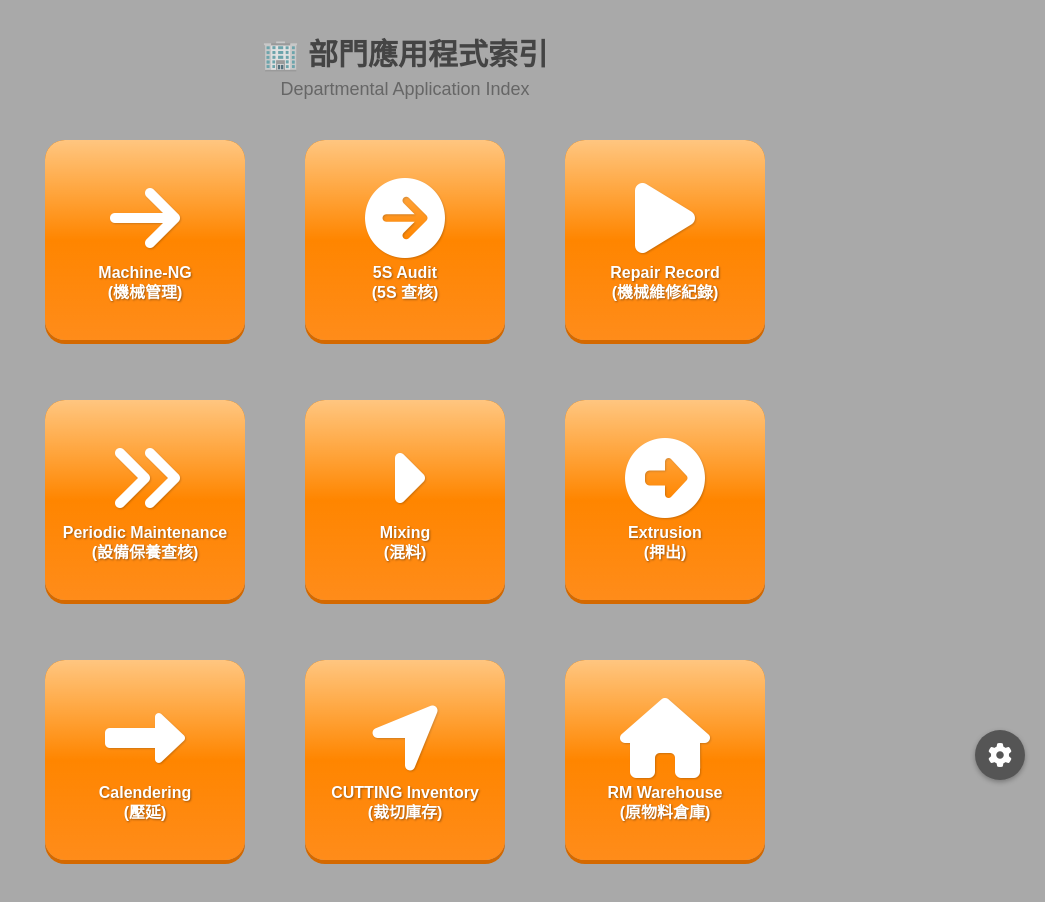
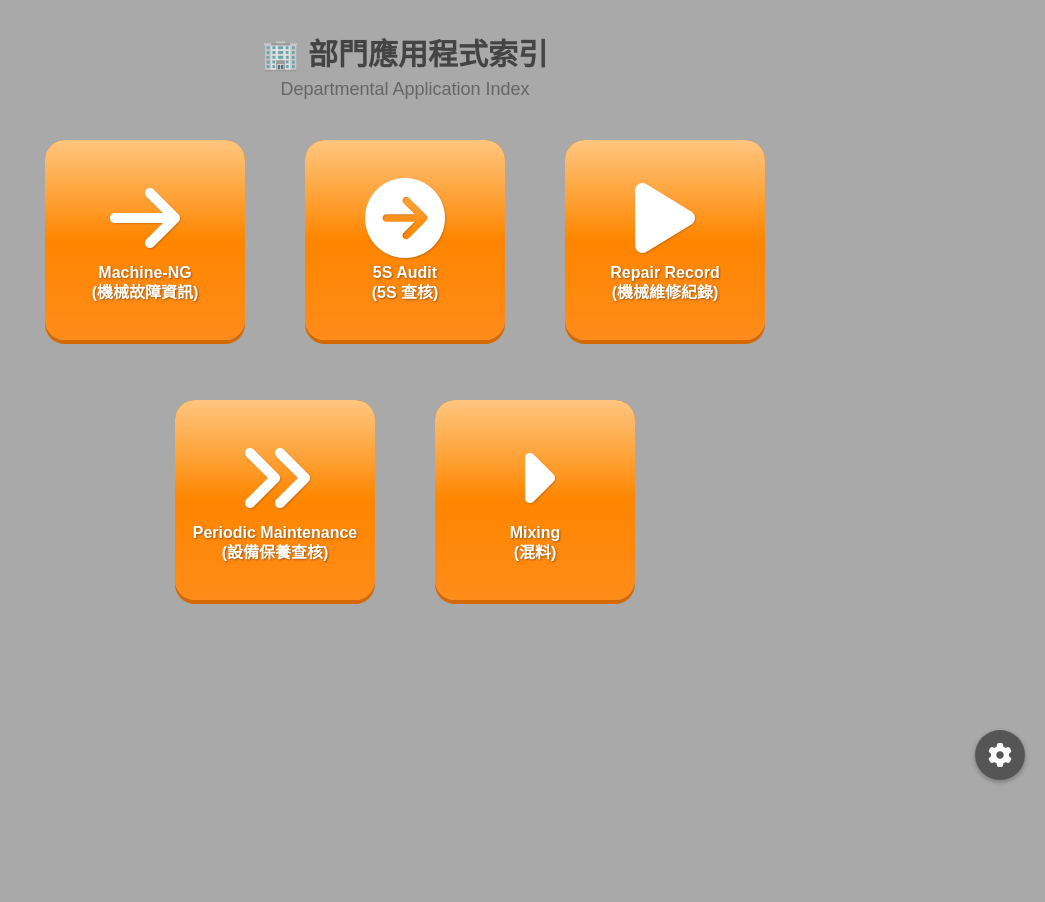
Before and after one commit to DEREKLIN1429/MIXING-ALL-KEY, a plain HTML site: page index.html in a window 1280 px wide. Shown: the whole page, without its empty margins (235-1280 px from the left). After the commit the page ends 860 px from the top, so only its background shows below. Drawn offline with Linux system fonts and the light colour scheme.

Commit message:
Update index.html

```diff
--- a/index.html
+++ b/index.html
@@ -3,7 +3,7 @@
 <head>
     <meta charset="UTF-8">
     <meta name="viewport" content="width=device-width, initial-scale=1.0">
-    <title>部門應用程式網站 (優化與密碼儲存版)</title>
+    <title>部門應用程式網站 (MIXING USE)</title>
     <link rel="stylesheet" href="https://cdnjs.cloudflare.com/ajax/libs/font-awesome/6.5.2/css/all.min.css">
 
     <style>
@@ -347,7 +347,7 @@
     </div>
 
     <div class="button-grid" id="button-grid">
-        </div>
+    </div>
 
     <button id="settings-btn" onclick="authenticateAndOpenModal()">
         <i class="fas fa-cog"></i>
@@ -378,7 +378,7 @@
 
             <h3>管理現有按鈕</h3>
             <div id="settings-list">
-                </div>
+            </div>
 
             <p style="margin-top: 15px; color: #666; font-size: 12px;">提示：直接在列表中修改名稱或網址會自動儲存。</p>
 
@@ -395,16 +395,13 @@
         const DEFAULT_PASSWORD = "1429";
 
         // 預設按鈕資料：包含英文名稱 (en) 和中文名稱 (cn)
+        // 【已修正】只保留指定的 5 個網址
         const defaultButtons = [
-            { en: "Machine-NG", cn: "機械管理", url: "https://dereklin1429.github.io/Machine-NG/", icon: "fa-arrow-right" },
+            { en: "Machine-NG", cn: "機械故障資訊", url: "https://dereklin1429.github.io/Machine-NG/", icon: "fa-arrow-right" },
             { en: "5S Audit", cn: "5S 查核", url: "https://dereklin1429.github.io/5S-audit/", icon: "fa-arrow-circle-right" },
             { en: "Repair Record", cn: "機械維修紀錄", url: "https://dereklin1429.github.io/repair-history/", icon: "fa-play" },
             { en: "Periodic Maintenance", cn: "設備保養查核", url: "https://dereklin1429.github.io/-MC-maintenance-check/", icon: "fa-angle-double-right" },
-            { en: "Mixing", cn: "混料", url: "https://chiehs1429.github.io/Mixing/", icon: "fa-caret-right" },
-            { en: "Extrusion", cn: "押出", url: "https://chiehs1429.github.io/Extrusion_app/", icon: "fa-arrow-alt-circle-right" },
-            { en: "Calendering", cn: "壓延", url: "https://chiehs1429.github.io/Calendering/", icon: "fa-long-arrow-alt-right" },
-            { en: "CUTTING Inventory", cn: "裁切庫存", url: "https://chiehs1429.github.io/CUTTING-Inventory/", icon: "fa-location-arrow" },
-            { en: "RM Warehouse", cn: "原物料倉庫", url: "https://chiehs1429.github.io/RM-Warehouse/", icon: "fa-home" }
+            { en: "Mixing", cn: "混料", url: "https://chiehs1429.github.io/Mixing/", icon: "fa-caret-right" }
         ];
 
         let appButtons = [];
```
